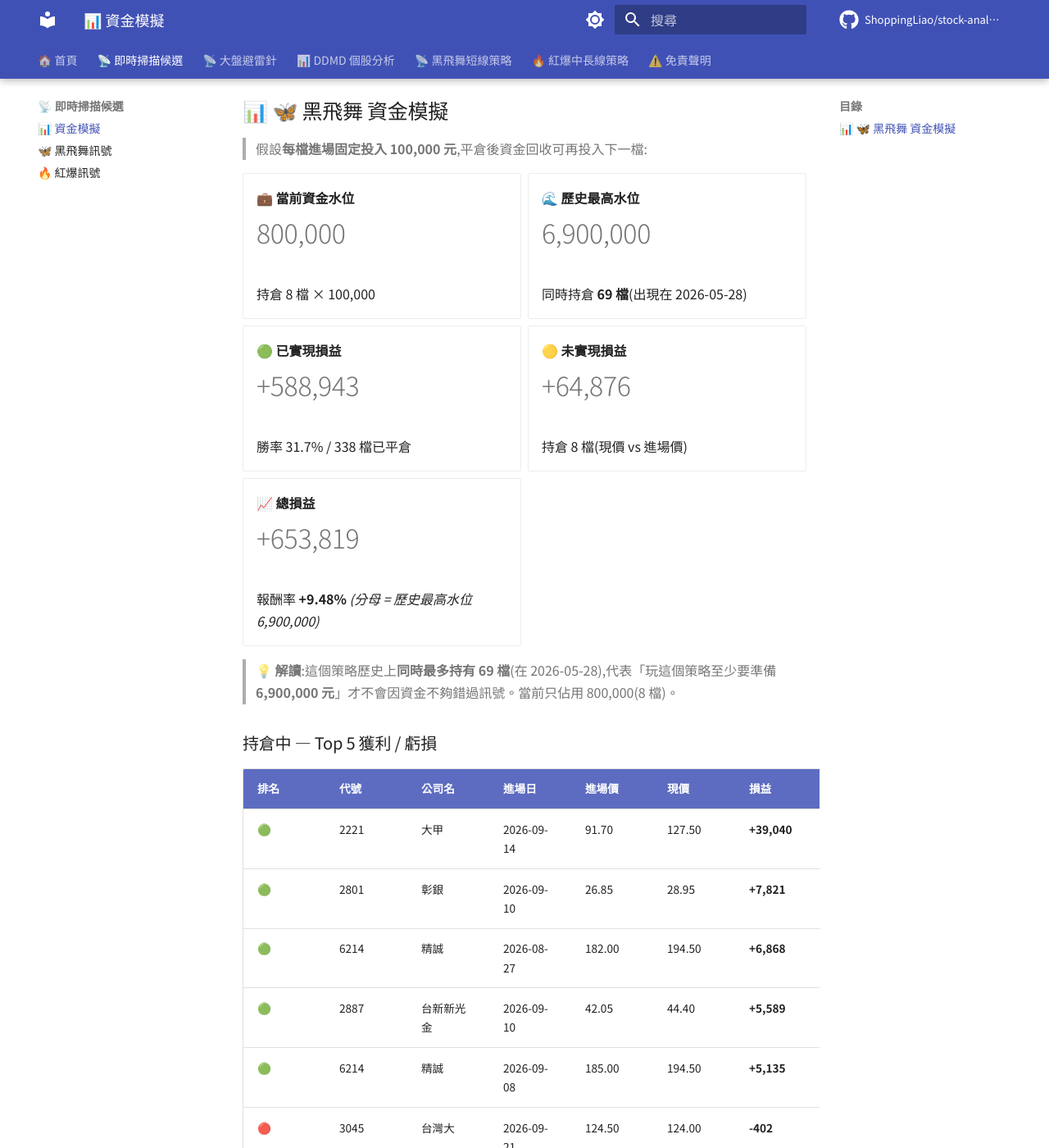
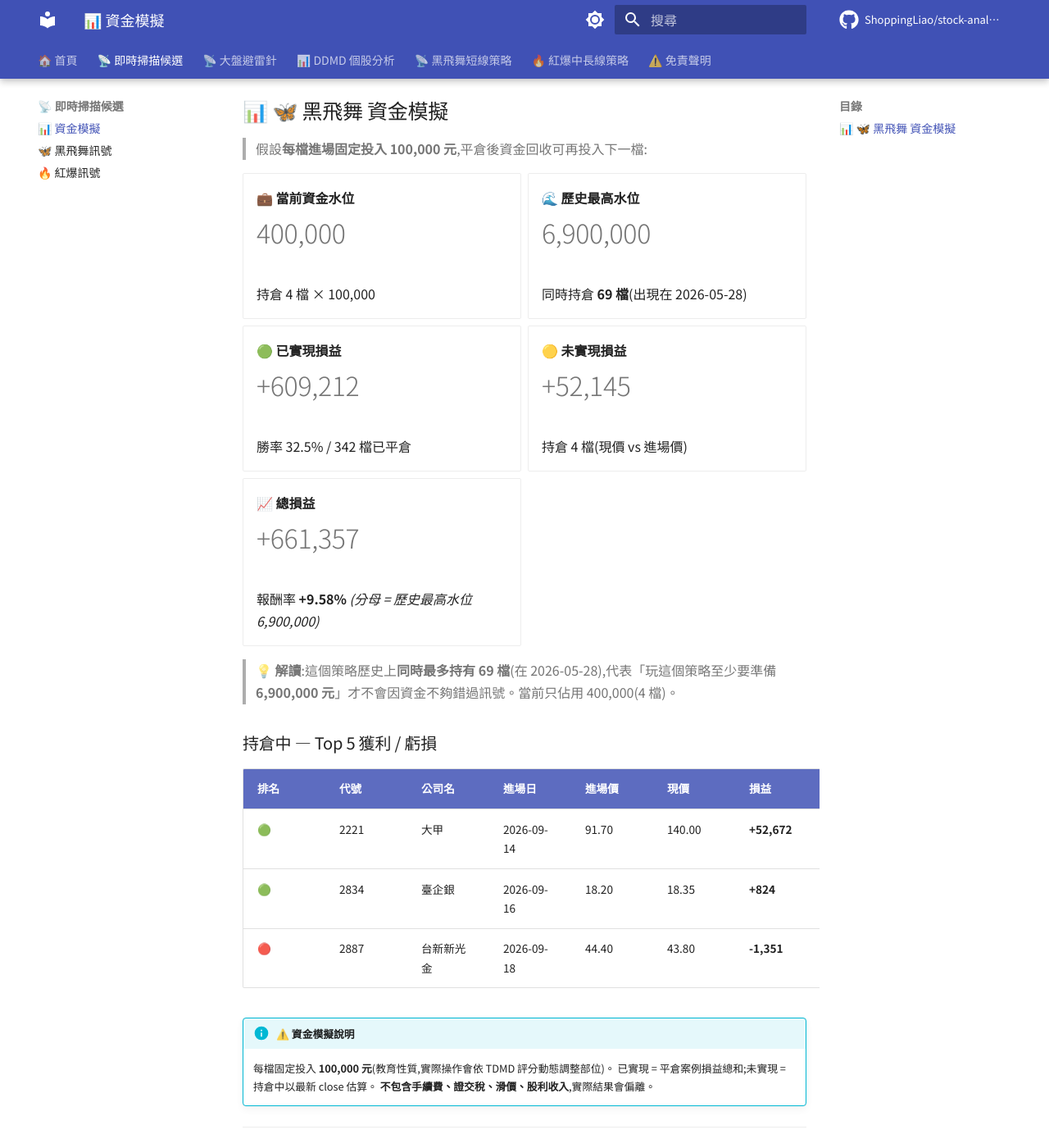
Before and after one commit to ShoppingLiao/stock-analysis-public, an MkDocs documentation site: the page built from docs/signals_capital.md, in a window 1280 px wide and 1400 px high, scrolled down 359 px. Shown: the whole window at 82% size. Built offline with MkDocs 1.6.1 and Material for MkDocs 9.7.7, drawn with Linux system fonts in a browser that asks for light colours; comment, search, counter and statistics services are not loaded; some of the changed text lies outside the part shown.

Commit message:
docs(signals): update BB + RB + capital (2026-09-21)

```diff
--- a/docs/signals_capital.md
+++ b/docs/signals_capital.md
@@ -17,9 +17,9 @@
 
 -   **💼 當前資金水位**
 
-    # 800,000
+    # 400,000
 
-    持倉 8 檔 × 100,000
+    持倉 4 檔 × 100,000
 
 -   **🌊 歷史最高水位**
 
@@ -29,36 +29,33 @@
 
 -   **🟢 已實現損益**
 
-    # +588,943
+    # +609,212
 
-    勝率 31.7% / 338 檔已平倉
+    勝率 32.5% / 342 檔已平倉
 
 -   **🟡 未實現損益**
 
-    # +64,876
+    # +52,145
 
-    持倉 8 檔(現價 vs 進場價)
+    持倉 4 檔(現價 vs 進場價)
 
 -   **📈 總損益**
 
-    # +653,819
+    # +661,357
 
-    報酬率 **+9.48%** _(分母 = 歷史最高水位 6,900,000)_
+    報酬率 **+9.58%** _(分母 = 歷史最高水位 6,900,000)_
 
 </div>
 
-> **💡 解讀**:這個策略歷史上**同時最多持有 69 檔**(在 2026-05-28),代表「玩這個策略至少要準備 **6,900,000 元**」才不會因資金不夠錯過訊號。當前只佔用 800,000(8 檔)。
+> **💡 解讀**:這個策略歷史上**同時最多持有 69 檔**(在 2026-05-28),代表「玩這個策略至少要準備 **6,900,000 元**」才不會因資金不夠錯過訊號。當前只佔用 400,000(4 檔)。
 
 ### 持倉中 — Top 5 獲利 / 虧損
 
 | 排名 | 代號 | 公司名 | 進場日 | 進場價 | 現價 | 損益 | 損益% |
 |------|------|--------|--------|--------|------|------|-------|
-| 🟢 | 2221 | 大甲 | 2026-09-14 | 91.70 | 127.50 | **+39,040** | **+39.04%** |
-| 🟢 | 2801 | 彰銀 | 2026-09-10 | 26.85 | 28.95 | **+7,821** | **+7.82%** |
-| 🟢 | 6214 | 精誠 | 2026-08-27 | 182.00 | 194.50 | **+6,868** | **+6.87%** |
-| 🟢 | 2887 | 台新新光金 | 2026-09-10 | 42.05 | 44.40 | **+5,589** | **+5.59%** |
-| 🟢 | 6214 | 精誠 | 2026-09-08 | 185.00 | 194.50 | **+5,135** | **+5.14%** |
-| 🔴 | 3045 | 台灣大 | 2026-09-21 | 124.50 | 124.00 | **-402** | **-0.40%** |
+| 🟢 | 2221 | 大甲 | 2026-09-14 | 91.70 | 140.00 | **+52,672** | **+52.67%** |
+| 🟢 | 2834 | 臺企銀 | 2026-09-16 | 18.20 | 18.35 | **+824** | **+0.82%** |
+| 🔴 | 2887 | 台新新光金 | 2026-09-18 | 44.40 | 43.80 | **-1,351** | **-1.35%** |
 
 !!! info "⚠️ 資金模擬說明"
     每檔固定投入 **100,000 元**(教育性質,實際操作會依 TDMD 評分動態調整部位)。
@@ -93,15 +90,15 @@
 
 -   **🟡 未實現損益**
 
-    # +434,854
+    # +485,140
 
     持倉 38 檔(現價 vs 進場價)
 
 -   **📉 總損益**
 
-    # -321,878
+    # -271,591
 
-    報酬率 **-2.02%** _(分母 = 歷史最高水位 15,900,000)_
+    報酬率 **-1.71%** _(分母 = 歷史最高水位 15,900,000)_
 
 </div>
 
@@ -111,16 +108,16 @@
 
 | 排名 | 代號 | 公司名 | 進場日 | 進場價 | 現價 | 損益 | 損益% |
 |------|------|--------|--------|--------|------|------|-------|
-| 🟢 | 2221 | 大甲 | 2026-09-02 | 83.20 | 127.50 | **+53,245** | **+53.25%** |
-| 🟢 | 8039 | 台虹 | 2026-07-14 | 185.50 | 269.50 | **+45,283** | **+45.28%** |
-| 🟢 | 6226 | 光鼎 | 2026-08-31 | 31.60 | 45.70 | **+44,620** | **+44.62%** |
-| 🟢 | 2033 | 佳大 | 2026-08-28 | 25.65 | 33.90 | **+32,164** | **+32.16%** |
-| 🟢 | 6218 | 豪勉 | 2026-09-08 | 46.70 | 61.60 | **+31,906** | **+31.91%** |
-| 🔴 | 2491 | 吉祥全 | 2026-08-28 | 56.40 | 41.30 | **-26,773** | **-26.77%** |
-| 🔴 | 4939 | 亞電 | 2026-08-28 | 92.80 | 78.30 | **-15,625** | **-15.62%** |
-| 🔴 | 2464 | 盟立 | 2026-09-04 | 211.00 | 197.00 | **-6,635** | **-6.64%** |
-| 🔴 | 1312 | 國喬 | 2026-09-01 | 15.65 | 14.70 | **-6,070** | **-6.07%** |
-| 🔴 | 6547 | 高端疫苗 | 2026-08-27 | 63.10 | 59.70 | **-5,388** | **-5.39%** |
+| 🟢 | 2221 | 大甲 | 2026-09-02 | 83.20 | 140.00 | **+68,269** | **+68.27%** |
+| 🟢 | 6218 | 豪勉 | 2026-09-08 | 46.70 | 67.70 | **+44,968** | **+44.97%** |
+| 🟢 | 8039 | 台虹 | 2026-07-14 | 185.50 | 265.00 | **+42,857** | **+42.86%** |
+| 🟢 | 6538 | 倉和 | 2026-09-04 | 300.00 | 426.50 | **+42,167** | **+42.17%** |
+| 🟢 | 6226 | 光鼎 | 2026-08-31 | 31.60 | 44.50 | **+40,823** | **+40.82%** |
+| 🔴 | 2491 | 吉祥全 | 2026-08-28 | 56.40 | 40.05 | **-28,989** | **-28.99%** |
+| 🔴 | 4939 | 亞電 | 2026-08-28 | 92.80 | 78.80 | **-15,086** | **-15.09%** |
+| 🔴 | 2464 | 盟立 | 2026-09-04 | 211.00 | 192.50 | **-8,768** | **-8.77%** |
+| 🔴 | 6933 | AMAX-KY | 2026-09-18 | 342.00 | 317.50 | **-7,164** | **-7.16%** |
+| 🔴 | 6547 | 高端疫苗 | 2026-08-27 | 63.10 | 58.80 | **-6,815** | **-6.81%** |
 
 !!! info "⚠️ 資金模擬說明"
     每檔固定投入 **100,000 元**(教育性質,實際操作會依 TDMD 評分動態調整部位)。
@@ -135,9 +132,9 @@
 
 -   **💼 當前資金水位**
 
-    # 4,600,000
+    # 4,200,000
 
-    BB 800,000 + RB 3,800,000
+    BB 400,000 + RB 3,800,000
 
 -   **🌊 兩策略歷史最高水位**
 
@@ -147,21 +144,21 @@
 
 -   **🟢 已實現損益**
 
-    # -167,788
+    # -147,519
 
-    BB +588,943 + RB -756,732
+    BB +609,212 + RB -756,732
 
 -   **🟡 未實現損益**
 
-    # +499,730
+    # +537,285
 
-    BB +64,876 + RB +434,854
+    BB +52,145 + RB +485,140
 
 -   **📈 總損益**
 
-    # +331,941
+    # +389,765
 
-    報酬率 **+1.46%** _(分母 = 兩策略歷史最高水位)_
+    報酬率 **+1.71%** _(分母 = 兩策略歷史最高水位)_
 
 </div>
 
```
Also changed, not shown: docs/signals_black_butterfly.md (+9 -9 lines), docs/signals_red_burst.md (+1 -1 lines).
